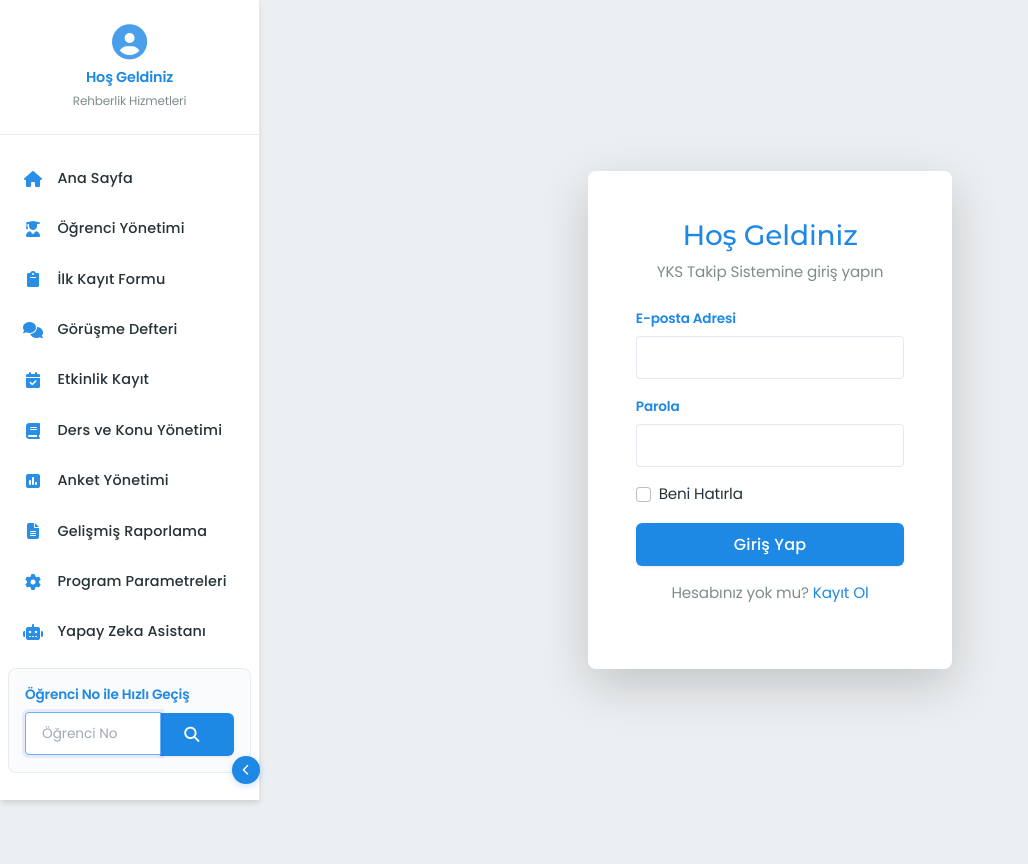
After one commit to sahinalhas/R1, a Flask app: page /auth/login in a window 1280 px wide. The commit adds this page. Shown: the whole page, without its empty margins (0-1028 px from the left). Run offline with Flask 3, Linux system fonts and the light colour scheme; some libraries are stand-ins or nearby versions.

Commit message:
Add user login, registration, and password management features
Introduce authentication routes, forms, and models using Flask-Login, enabling user registration, login, logout, and password changes.

Replit-Commit-Author: Agent
Replit-Commit-Session-Id: 0e6b42eb-e095-438c-bb41-78662e5559dc
Replit-Commit-Checkpoint-Type: intermediate_checkpoint
Replit-Commit-Screenshot-Url: https://storage.googleapis.com/screenshot-production-us-central1/4e4fd275-9097-4bf4-906c-ecc72914e57b/0e6b42eb-e095-438c-bb41-78662e5559dc/O19Ymum

```diff
--- /dev/null
+++ b/app/blueprints/auth/__init__.py
@@ -0,0 +1,5 @@
+from flask import Blueprint
+
+auth_bp = Blueprint('auth', __name__, template_folder='templates')
+
+from . import routes
--- /dev/null
+++ b/app/blueprints/auth/forms.py
@@ -0,0 +1,62 @@
+from flask_wtf import FlaskForm
+from wtforms import StringField, PasswordField, SubmitField, BooleanField, EmailField
+from wtforms.validators import DataRequired, Email, Length, EqualTo, ValidationError
+from app.blueprints.auth.models import User
+
+
+class LoginForm(FlaskForm):
+    email = EmailField('E-posta Adresi', validators=[
+        DataRequired(message='E-posta adresi gereklidir.'),
+        Email(message='Geçerli bir e-posta adresi giriniz.')
+    ])
+    password = PasswordField('Parola', validators=[
+        DataRequired(message='Parola gereklidir.')
+    ])
+    remember_me = BooleanField('Beni Hatırla')
+    submit = SubmitField('Giriş Yap')
+
+
+class RegisterForm(FlaskForm):
+    email = EmailField('E-posta Adresi', validators=[
+        DataRequired(message='E-posta adresi gereklidir.'),
+        Email(message='Geçerli bir e-posta adresi giriniz.')
+    ])
+    ad = StringField('Ad', validators=[
+        DataRequired(message='Ad gereklidir.'),
+        Length(min=2, max=100, message='Ad en az 2, en fazla 100 karakter olmalıdır.')
+    ])
+    soyad = StringField('Soyad', validators=[
+        DataRequired(message='Soyad gereklidir.'),
+        Length(min=2, max=100, message='Soyad en az 2, en fazla 100 karakter olmalıdır.')
+    ])
+    password = PasswordField('Parola', validators=[
+        DataRequired(message='Parola gereklidir.'),
+        Length(min=6, message='Parola en az 6 karakter olmalıdır.')
+    ])
+    password2 = PasswordField('Parola Tekrarı', validators=[
+        DataRequired(message='Parola tekrarı gereklidir.'),
+        EqualTo('password', message='Parolalar eşleşmiyor.')
+    ])
+    submit = SubmitField('Kayıt Ol')
+
+    def validate_email(self, email):
+        # Email'i normalize ederek kontrol et
+        normalized_email = email.data.lower().strip()
+        user = User.query.filter_by(email=normalized_email).first()
+        if user:
+            raise ValidationError('Bu e-posta adresi zaten kullanılıyor.')
+
+
+class ChangePasswordForm(FlaskForm):
+    current_password = PasswordField('Mevcut Parola', validators=[
+        DataRequired(message='Mevcut parola gereklidir.')
+    ])
+    new_password = PasswordField('Yeni Parola', validators=[
+        DataRequired(message='Yeni parola gereklidir.'),
+        Length(min=6, message='Parola en az 6 karakter olmalıdır.')
+    ])
+    new_password2 = PasswordField('Yeni Parola Tekrarı', validators=[
+        DataRequired(message='Yeni parola tekrarı gereklidir.'),
+        EqualTo('new_password', message='Parolalar eşleşmiyor.')
+    ])
+    submit = SubmitField('Parolayı Güncelle')
--- /dev/null
+++ b/app/blueprints/auth/routes.py
@@ -0,0 +1,112 @@
+from flask import render_template, request, redirect, url_for, flash
+from flask_login import login_user, logout_user, login_required, current_user
+from urllib.parse import urlparse, urljoin
+from app.blueprints.auth import auth_bp
+from app.blueprints.auth.forms import LoginForm, RegisterForm, ChangePasswordForm
+from app.blueprints.auth.models import User
+from app.extensions import db
+
+
+@auth_bp.route('/login', methods=['GET', 'POST'])
+def login():
+    """Giriş sayfası"""
+    # Eğer kullanıcı zaten giriş yapmışsa ana sayfaya yönlendir
+    if current_user.is_authenticated:
+        return redirect(url_for('ana_sayfa.index'))
+
+    form = LoginForm()
+    if form.validate_on_submit():
+        # Email'i normalize et
+        email = form.email.data.lower().strip()
+        user = User.query.filter_by(email=email).first()
+
+        if user and user.check_password(form.password.data):
+            if user.aktif:
+                login_user(user, remember=form.remember_me.data)
+                flash(f'Hoş geldiniz, {user.tam_ad}!', 'success')
+
+                # Güvenli yönlendirme - sadece aynı domain'e izin ver
+                next_page = request.args.get('next')
+                if next_page and is_safe_url(next_page):
+                    return redirect(next_page)
+                return redirect(url_for('ana_sayfa.index'))
+            else:
+                flash('Hesabınız aktif değil. Lütfen yöneticiye başvurun.', 'warning')
+        else:
+            flash('Hatalı e-posta adresi veya parola.', 'danger')
+
+    return render_template('auth/login.html', form=form)
+
+
+@auth_bp.route('/register', methods=['GET', 'POST'])
+def register():
+    """Kayıt sayfası"""
+    # Eğer kullanıcı zaten giriş yapmışsa ana sayfaya yönlendir
+    if current_user.is_authenticated:
+        return redirect(url_for('ana_sayfa.index'))
+
+    form = RegisterForm()
+    if form.validate_on_submit():
+        # Yeni kullanıcı oluştur
+        user = User()
+        user.email = form.email.data.lower().strip()  # Email'i normalize et
+        user.ad = form.ad.data.strip()
+        user.soyad = form.soyad.data.strip()
+        user.set_password(form.password.data)
+
+        try:
+            db.session.add(user)
+            db.session.commit()
+
+            flash('Kayıt işlemi başarılı! Giriş yapabilirsiniz.', 'success')
+            return redirect(url_for('auth.login'))
+
+        except Exception as e:
+            db.session.rollback()
+            flash('Kayıt sırasında bir hata oluştu. Lütfen tekrar deneyin.', 'danger')
+
+    return render_template('auth/register.html', form=form)
+
+
+@auth_bp.route('/logout', methods=['POST'])
+@login_required
+def logout():
+    """Çıkış işlemi - CSRF koruması için POST"""
+    logout_user()
+    flash('Başarıyla çıkış yaptınız.', 'info')
+    return redirect(url_for('ana_sayfa.index'))
+
+
+@auth_bp.route('/change-password', methods=['GET', 'POST'])
+@login_required
+def change_password():
+    """Parola değiştirme"""
+    form = ChangePasswordForm()
+    if form.validate_on_submit():
+        if current_user.check_password(form.current_password.data):
+            current_user.set_password(form.new_password.data)
+            try:
+                db.session.commit()
+                flash('Parolanız başarıyla güncellendi.', 'success')
+                return redirect(url_for('ana_sayfa.index'))
+            except Exception as e:
+                db.session.rollback()
+                flash('Parola güncellenirken bir hata oluştu.', 'danger')
+        else:
+            flash('Mevcut parolanız hatalı.', 'danger')
+
+    return render_template('auth/change_password.html', form=form)
+
+
+@auth_bp.route('/profile')
+@login_required
+def profile():
+    """Kullanıcı profili"""
+    return render_template('auth/profile.html')
+
+
+def is_safe_url(target):
+    """URL'in güvenli olup olmadığını kontrol et (open redirect koruması)"""
+    ref_url = urlparse(request.host_url)
+    test_url = urlparse(urljoin(request.host_url, target))
+    return test_url.scheme in ('http', 'https') and ref_url.netloc == test_url.netloc
--- /dev/null
+++ b/app/blueprints/auth/templates/auth/login.html
@@ -0,0 +1,58 @@
+{% extends "base.html" %}
+
+{% block title %}Giriş Yap - YKS Takip Sistemi{% endblock %}
+
+{% block content %}
+<div class="container">
+    <div class="row justify-content-center min-vh-100 align-items-center">
+        <div class="col-lg-5 col-md-7">
+            <div class="card shadow-lg border-0">
+                <div class="card-body p-5">
+                    <div class="text-center mb-4">
+                        <h1 class="h3 font-weight-bold text-primary">Hoş Geldiniz</h1>
+                        <p class="text-muted">YKS Takip Sistemine giriş yapın</p>
+                    </div>
+
+                    <form method="POST" action="{{ url_for('auth.login') }}">
+                        {{ form.hidden_tag() }}
+
+                        <div class="mb-3">
+                            {{ form.email.label(class="form-label") }}
+                            {{ form.email(class="form-control form-control-lg") }}
+                            {% for error in form.email.errors %}
+                                <div class="text-danger small mt-1">{{ error }}</div>
+                            {% endfor %}
+                        </div>
+
+                        <div class="mb-3">
+                            {{ form.password.label(class="form-label") }}
+                            {{ form.password(class="form-control form-control-lg") }}
+                            {% for error in form.password.errors %}
+                                <div class="text-danger small mt-1">{{ error }}</div>
+                            {% endfor %}
+                        </div>
+
+                        <div class="mb-3 form-check">
+                            {{ form.remember_me(class="form-check-input") }}
+                            {{ form.remember_me.label(class="form-check-label") }}
+                        </div>
+
+                        <div class="d-grid mb-3">
+                            {{ form.submit(class="btn btn-primary btn-lg") }}
+                        </div>
+                    </form>
+
+                    <div class="text-center">
+                        <p class="text-muted">
+                            Hesabınız yok mu?
+                            <a href="{{ url_for('auth.register') }}" class="text-primary text-decoration-none">
+                                Kayıt Ol
+                            </a>
+                        </p>
+                    </div>
+                </div>
+            </div>
+        </div>
+    </div>
+</div>
+{% endblock %}
--- a/app/templates/base.html
+++ b/app/templates/base.html
@@ -1053,10 +1053,35 @@
                     </li>
                 </ul>
                 <div class="ms-3">
-                    <a href="{{ url_for('ogrenci_yonetimi.liste') }}" class="btn btn-primary btn-hover-effect">
-                        <span>Sisteme Giriş</span>
-                        <i class="fas fa-arrow-right ms-2"></i>
+                    {% if current_user.is_authenticated %}
+                    <!-- Kullanıcı giriş yapmış -->
+                    <div class="dropdown">
+                        <button class="btn btn-outline-primary dropdown-toggle" type="button" data-bs-toggle="dropdown" aria-expanded="false">
+                            <i class="fas fa-user me-2"></i>{{ current_user.tam_ad }}
+                        </button>
+                        <ul class="dropdown-menu">
+                            <li><a class="dropdown-item" href="{{ url_for('ogrenci_yonetimi.liste') }}"><i class="fas fa-tachometer-alt me-2"></i>Panel</a></li>
+                            <li><a class="dropdown-item" href="{{ url_for('auth.profile') }}"><i class="fas fa-user me-2"></i>Profil</a></li>
+                            <li><a class="dropdown-item" href="{{ url_for('auth.change_password') }}"><i class="fas fa-key me-2"></i>Parola Değiştir</a></li>
+                            <li><hr class="dropdown-divider"></li>
+                            <li>
+                                <form method="POST" action="{{ url_for('auth.logout') }}" style="margin: 0;">
+                                    <button type="submit" class="dropdown-item" style="border: none; background: none; width: 100%; text-align: left;">
+                                        <i class="fas fa-sign-out-alt me-2"></i>Çıkış Yap
+                                    </button>
+                                </form>
+                            </li>
+                        </ul>
+                    </div>
+                    {% else %}
+                    <!-- Kullanıcı giriş yapmamış -->
+                    <a href="{{ url_for('auth.login') }}" class="btn btn-outline-primary me-2">
+                        <i class="fas fa-sign-in-alt me-1"></i>Giriş Yap
                     </a>
+                    <a href="{{ url_for('auth.register') }}" class="btn btn-primary btn-hover-effect">
+                        <i class="fas fa-user-plus me-1"></i>Kayıt Ol
+                    </a>
+                    {% endif %}
                 </div>
             </div>
         </div>
--- a/pyproject.toml
+++ b/pyproject.toml
@@ -5,6 +5,7 @@ description = "Add your description here"
 requires-python = ">=3.11"
 dependencies = [
     "email-validator>=2.2.0",
+    "flask-login>=0.6.3",
     "flask>=3.1.0",
     "flask-sqlalchemy>=3.1.1",
     "gunicorn>=23.0.0",
@@ -17,4 +18,5 @@ dependencies = [
     "scipy>=1.15.2",
     "sqlalchemy>=2.0.39",
     "weasyprint>=65.0",
+    "flask-wtf>=1.2.2",
 ]
```
Also changed, not shown: app/__init__.py (+26 -8 lines), app/blueprints/auth/models.py (added, +31 -0 lines), app/blueprints/auth/templates/auth/change_password.html (added, +55 -0 lines), app/blueprints/auth/templates/auth/profile.html (added, +65 -0 lines), app/blueprints/auth/templates/auth/register.html (added, +82 -0 lines), app/database/yks_takip.db, 2 other files.
